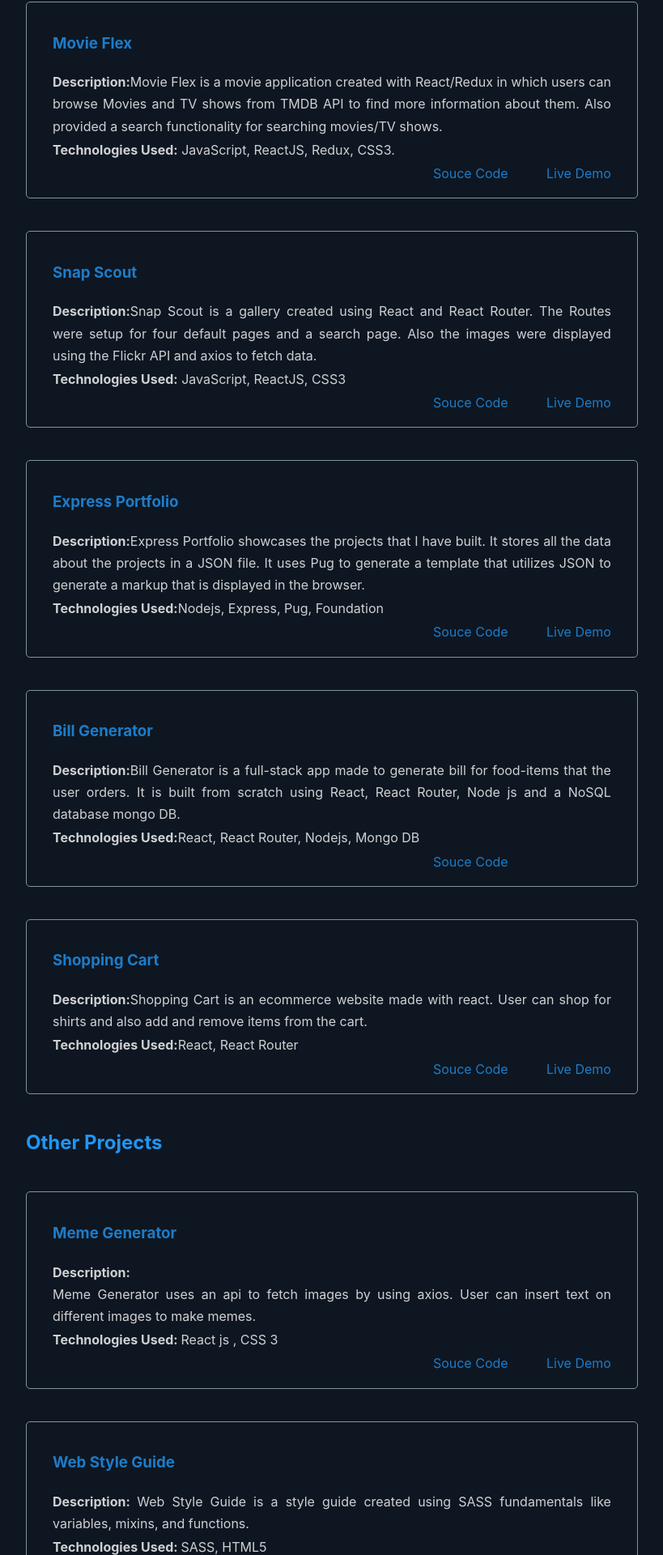
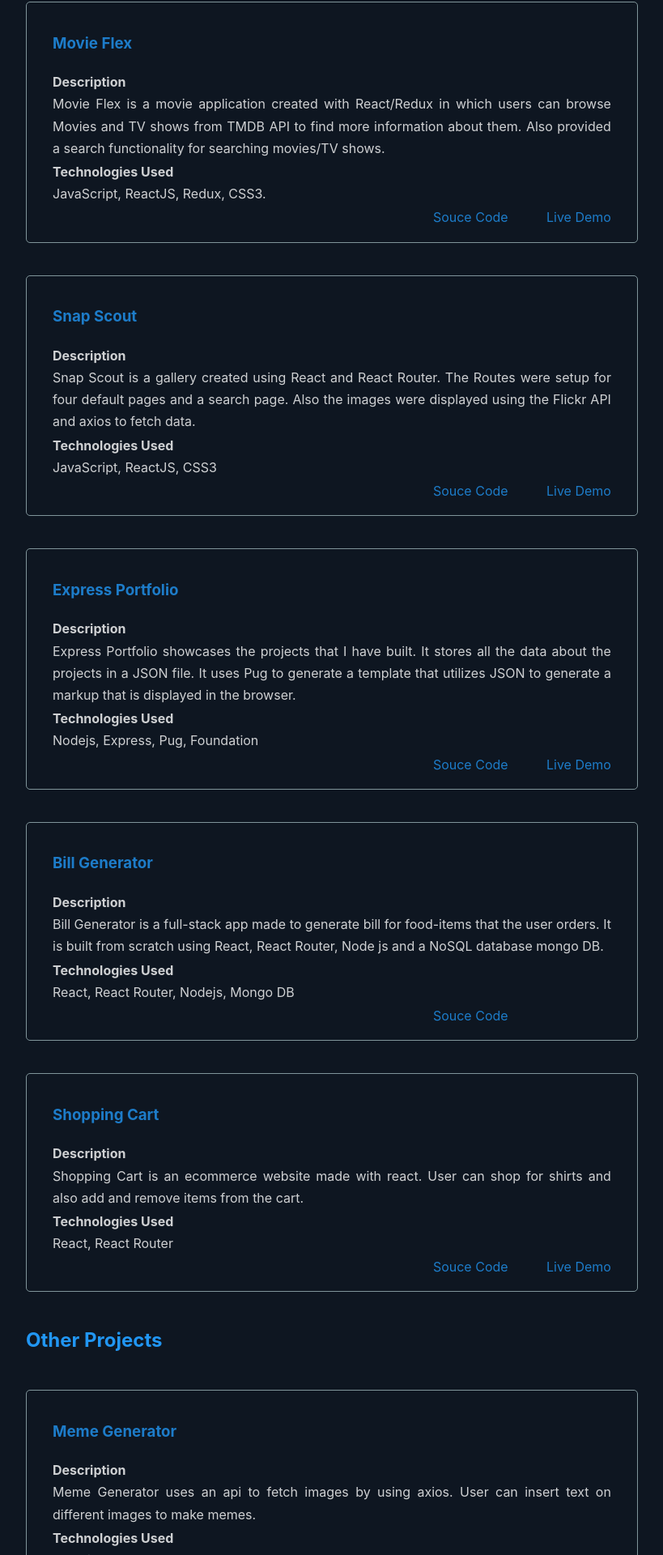
Before and after one commit to Yog9/portfolio, a React (Create React App) app: page /#/projects in a window 1280 px wide. Shown: the part 124-2044 px from the top of the page at 81% size, without its empty margins (160-979 px from the left). Built offline with nearby package versions, Linux system fonts and the light colour scheme.

Commit message:
br tags added

```diff
--- a/src/components/Projects/Projects.js
+++ b/src/components/Projects/Projects.js
@@ -7,8 +7,8 @@
                 <div className="project-list">
                     <div className="project-item">
                         <h3>Movie Flex</h3>
-                        <p><strong>Description:</strong>Movie Flex is a movie application created with React/Redux in which users can browse Movies and TV shows from TMDB API to find more information about them. Also provided a search functionality for searching movies/TV shows.</p>
-                        <p><strong> Technologies Used:</strong> JavaScript, ReactJS, Redux, CSS3.</p>
+                        <p><strong>Description</strong><br/>Movie Flex is a movie application created with React/Redux in which users can browse Movies and TV shows from TMDB API to find more information about them. Also provided a search functionality for searching movies/TV shows.</p>
+                        <p><strong> Technologies Used<br/></strong> JavaScript, ReactJS, Redux, CSS3.</p>
                         <div className="buttons">
                             <a href="https://github.com/Yog9/Movie-Flex" rel="noopener noreferrer" target="_blank">Souce Code</a>
                             <a href="https://yog9.github.io/Movie-Flex" rel="noopener noreferrer" target="_blank">Live Demo</a>
@@ -17,8 +17,8 @@
 
                     <div className="project-item">
                         <h3>Snap Scout</h3>
-                        <p><strong>Description:</strong>Snap Scout is a gallery created using React and React Router. The Routes were setup for four default pages and a search page. Also the images were displayed using the Flickr API and axios to fetch data.</p>
-                        <p><strong> Technologies Used:</strong> JavaScript, ReactJS, CSS3</p>
+                        <p><strong>Description</strong><br/>Snap Scout is a gallery created using React and React Router. The Routes were setup for four default pages and a search page. Also the images were displayed using the Flickr API and axios to fetch data.</p>
+                        <p><strong> Technologies Used</strong><br/>JavaScript, ReactJS, CSS3</p>
                         <div className="buttons">
                             <a href="https://github.com/Yog9/SnapScout" rel="noopener noreferrer" target="_blank">Souce Code</a>
                             <a href="https://yog9.github.io/SnapScout/" rel="noopener noreferrer" target="_blank">Live Demo</a>
@@ -27,8 +27,8 @@
 
                     <div className="project-item">
                         <h3>Express Portfolio</h3>
-                        <p><strong>Description:</strong>Express Portfolio showcases the projects that I have built. It stores all the data about the projects in a JSON file. It uses Pug to generate a template that utilizes JSON to generate a markup that is displayed in the browser.</p>
-                        <p><strong>Technologies Used:</strong>Nodejs, Express, Pug, Foundation</p>
+                        <p><strong>Description</strong><br/>Express Portfolio showcases the projects that I have built. It stores all the data about the projects in a JSON file. It uses Pug to generate a template that utilizes JSON to generate a markup that is displayed in the browser.</p>
+                        <p><strong>Technologies Used</strong><br/>Nodejs, Express, Pug, Foundation</p>
                         <div className="buttons">
                             <a href="https://github.com/Yog9/Express-Portfolio/" rel="noopener noreferrer" target="_blank">Souce Code</a>
                             <a href="https://express-portfolio1.herokuapp.com/"  rel="noopener noreferrer" target="_blank">Live Demo</a>
@@ -36,8 +36,8 @@
                     </div>
                     <div className="project-item">
                         <h3>Bill Generator</h3>
-                        <p><strong>Description:</strong>Bill Generator is a full-stack app made to generate bill for food-items that the user orders. It is built from scratch using React, React Router, Node js and a NoSQL database mongo DB.</p>
-                        <p><strong>Technologies Used:</strong>React, React Router, Nodejs, Mongo DB</p>
+                        <p><strong>Description</strong><br/>Bill Generator is a full-stack app made to generate bill for food-items that the user orders. It is built from scratch using React, React Router, Node js and a NoSQL database mongo DB.</p>
+                        <p><strong>Technologies Used</strong><br/>React, React Router, Nodejs, Mongo DB</p>
                         <div className="buttons">
                             <a href="https://github.com/Yog9/Bill-Generator" rel="noopener noreferrer" target="_blank">Souce Code</a>
                         </div>
@@ -45,8 +45,8 @@
 
                     <div className="project-item">
                         <h3>Shopping Cart</h3>
-                        <p><strong>Description:</strong>Shopping Cart is an ecommerce website made with react. User can shop for shirts and also add and remove items from  the cart.</p>
-                        <p><strong>Technologies Used:</strong>React, React Router</p>
+                        <p><strong>Description</strong><br/>Shopping Cart is an ecommerce website made with react. User can shop for shirts and also add and remove items from  the cart.</p>
+                        <p><strong>Technologies Used</strong><br/>React, React Router</p>
                         <div className="buttons">
                             <a href="https://github.com/Yog9/shopping-cart" rel="noopener noreferrer" target="_blank">Souce Code</a>
                             <a href="https://yog9.github.io/shopping-cart/" rel="noopener noreferrer" target="_blank">Live Demo</a>
@@ -60,9 +60,9 @@
                 <div className ="project-list">
                 <div className="project-item">
                         <h3>Meme Generator</h3>
-                        <p><strong>Description:</strong>
-                        <br/>Meme Generator uses an api to fetch images by using axios. User can insert text on different images to make memes.</p>
-                        <p><strong>Technologies Used:&nbsp;</strong>React js , CSS 3</p>
+                        <p><strong>Description</strong><br/>
+                        Meme Generator uses an api to fetch images by using axios. User can insert text on different images to make memes.</p>
+                        <p><strong>Technologies Used</strong><br/>Reactjs, CSS 3</p>
                         <div className="buttons">
                             <a href="https://github.com/Yog9/meme-generator/" rel="noopener noreferrer" target="_blank">Souce Code</a>
                             <a href="https://yog9.github.io/meme-generator/" rel="noopener noreferrer" target="_blank">Live Demo</a>
@@ -71,8 +71,8 @@
 
                     <div className="project-item">
                         <h3>Web Style Guide</h3>
-                        <p><strong>Description:&nbsp;</strong>Web Style Guide is a style guide created using SASS fundamentals like variables, mixins, and functions.</p>
-                        <p><strong>Technologies Used:&nbsp;</strong>SASS, HTML5</p>
+                        <p><strong>Description</strong><br/>Web Style Guide is a style guide created using SASS fundamentals like variables, mixins, and functions.</p>
+                        <p><strong>Technologies Used</strong><br/>SASS, HTML5</p>
                         <div className="buttons">
                             <a href="https://github.com/Yog9/Web-Style-Guide" rel="noopener noreferrer" target="_blank">Souce Code</a>
                             <a href="https://yog9.github.io/Web-Style-Guide/" rel="noopener noreferrer" target="_blank">Live Demo</a>
@@ -81,8 +81,8 @@
 
                     <div className="project-item">
                         <h3>Web App Dashboard</h3>
-                        <p><strong>Description:&nbsp;</strong>Web App Dashboard is a web dashboard that uses Chart.js to create line, bar, and pie charts and also uses local storage to save user changes.</p>
-                        <p><strong>Technologies Used:&nbsp;</strong>Javascript, Chart js</p>
+                        <p><strong>Description</strong><br/>Web App Dashboard is a web dashboard that uses Chart.js to create line, bar, and pie charts and also uses local storage to save user changes.</p>
+                        <p><strong>Technologies Used</strong><br/>Javascript, Chart js</p>
                         <div className="buttons">
                             <a href="https://github.com/Yog9/Web-App-Dashboard/" rel="noopener noreferrer" target="_blank">Souce Code</a>
                             <a href="https://yog9.github.io/Web-App-Dashboard/" rel="noopener noreferrer" target="_blank">Live Demo</a>
```
